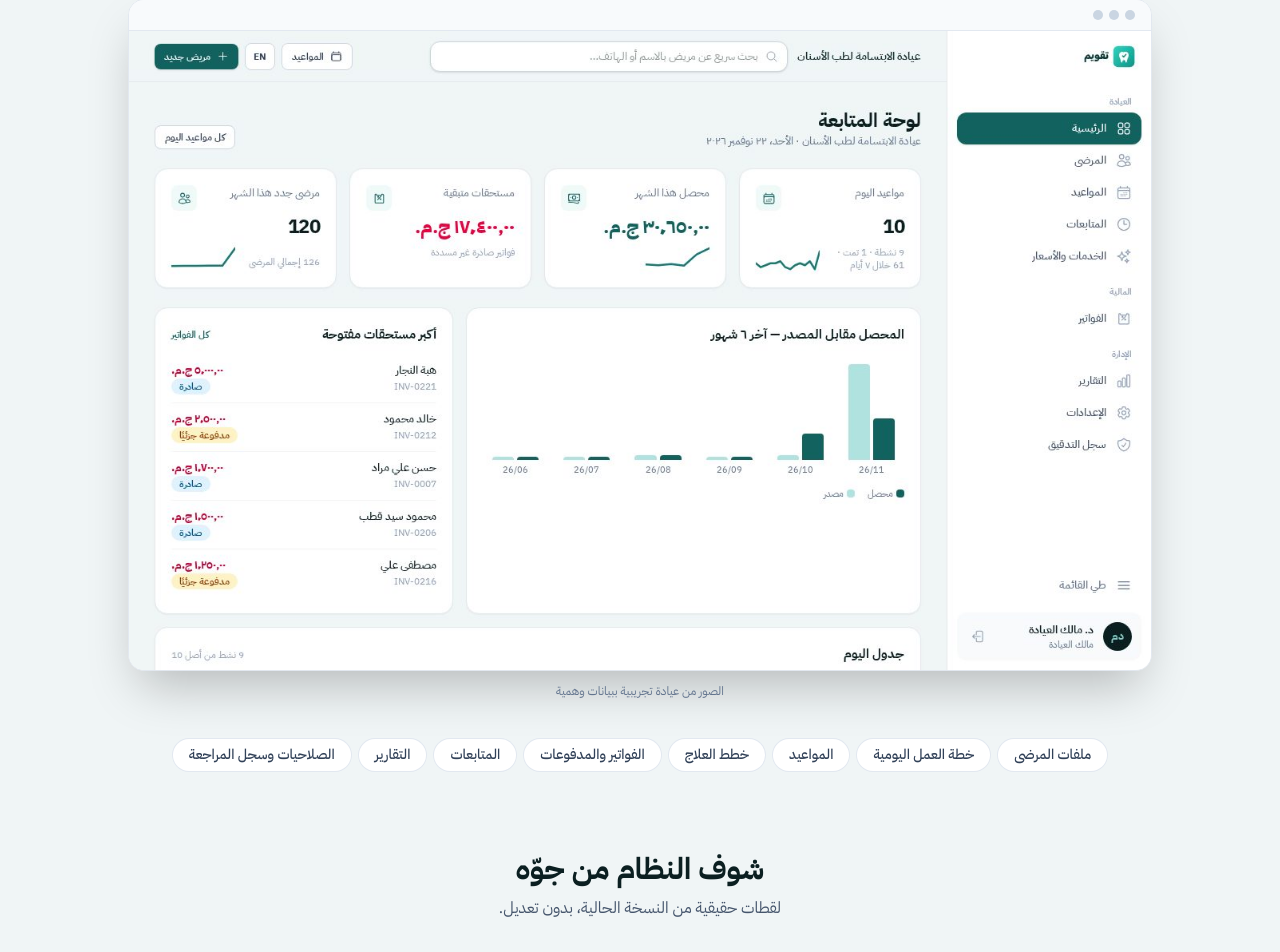
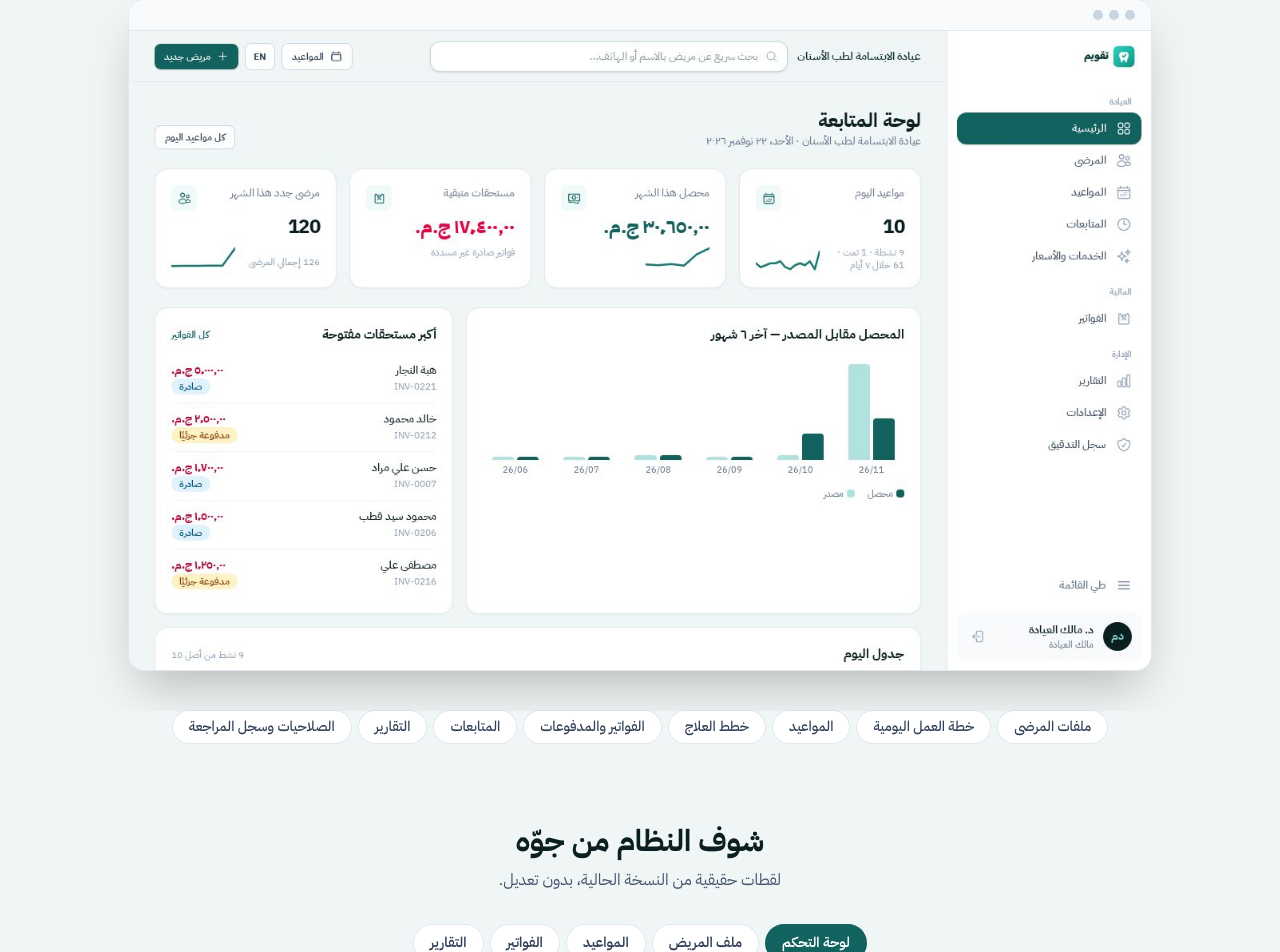
Before and after one commit to SalemAshraf/asnan-dental, a Laravel app: page / in a window 1280 px wide. Shown: the part 507-1459 px from the top of the page. Run offline with Laravel 12, Linux system fonts and the light colour scheme; style sheets or scripts are compiled from the project's sources; some libraries are stand-ins or nearby versions.

Commit message:
Remove demo-data caption from landing screenshot block

```diff
--- a/resources/js/Pages/Welcome.vue
+++ b/resources/js/Pages/Welcome.vue
@@ -110,7 +110,6 @@ const img = (n) => `/landing/${L.value}-${n}.jpg`;
                         <div class="flex items-center gap-1.5 border-b border-slate-200 bg-slate-50 px-4 py-2.5"><span class="h-2.5 w-2.5 rounded-full bg-slate-300" /><span class="h-2.5 w-2.5 rounded-full bg-slate-300" /><span class="h-2.5 w-2.5 rounded-full bg-slate-300" /></div>
                         <img :src="img('dashboard')" width="1280" height="800" alt="" class="block w-full" fetchpriority="high" />
                     </div>
-                    <p class="mt-3 text-xs text-slate-500">{{ c.demo }}</p>
                 </div>
             </section>
 
```
